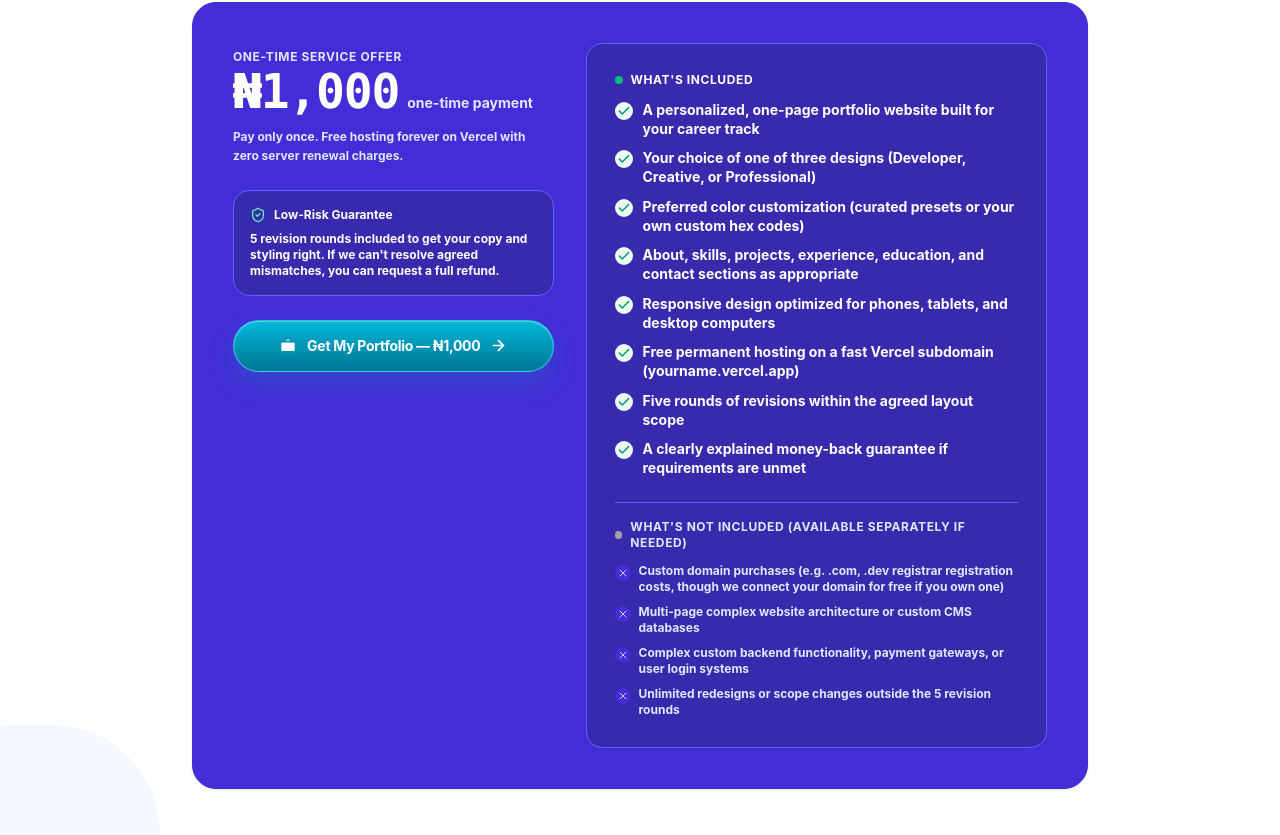
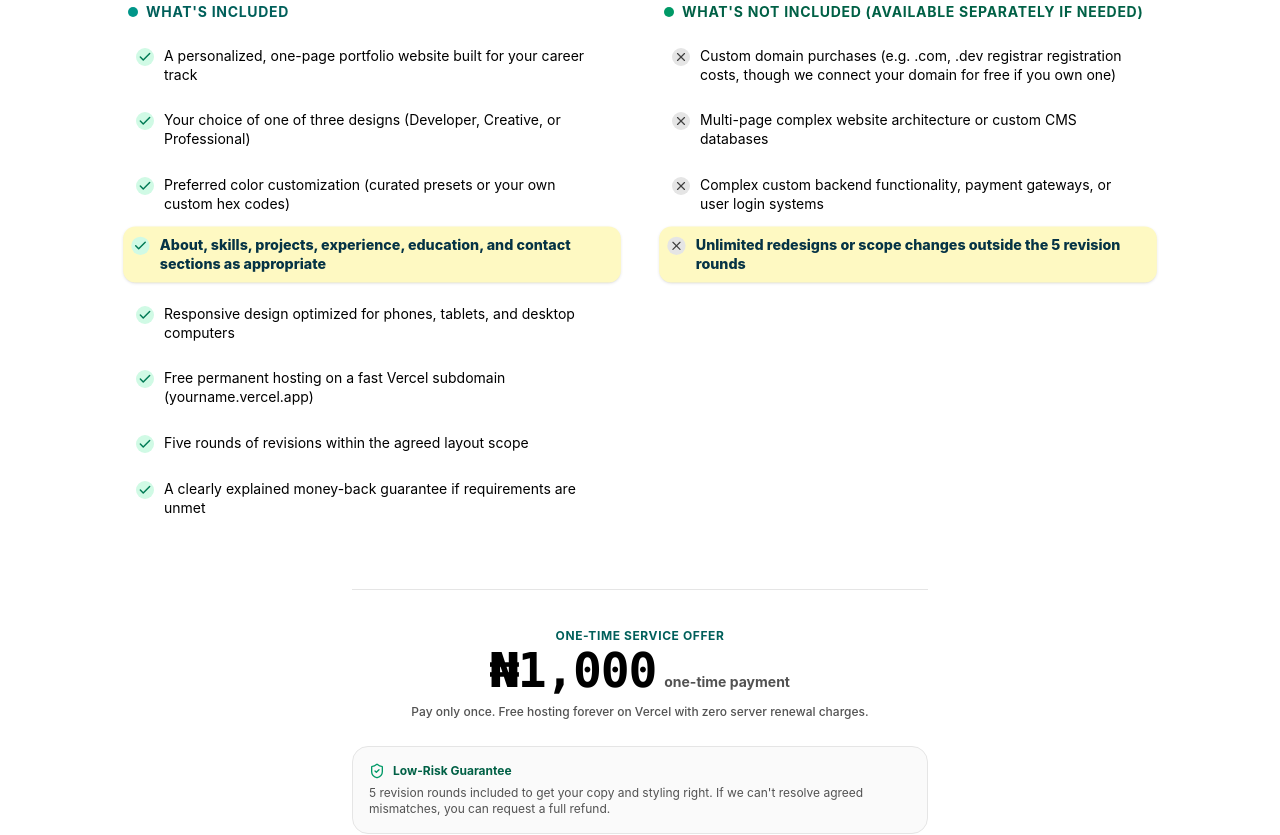
Before and after one commit to codeWithJomo/portfolio-campaign-marketing-website, a React (Vite) app: page / in a window 1280 px wide. Shown: the part 2919-3754 px from the top of the page. Built offline with nearby package versions, Linux system fonts and the light colour scheme; a web font is replaced by a local one.

Commit message:
feat(price transparency): updated copy and ui

```diff
--- a/src/components/WhatsIncluded.tsx
+++ b/src/components/WhatsIncluded.tsx
@@ -1,73 +1,206 @@
-import React from 'react';
-import { Check, X, ShieldCheck, Zap } from 'lucide-react';
-import { BrandButton } from './BrandButton';
-import { SectionDecorations } from './SectionDecorations';
+import React, { useState, useEffect } from "react";
+import { Check, X, ShieldCheck } from "lucide-react";
+import { BrandButton } from "./BrandButton";
+import { SectionDecorations } from "./SectionDecorations";
 
 interface WhatsIncludedProps {
   onGetStartedClick: () => void;
 }
 
-export const WhatsIncluded: React.FC<WhatsIncludedProps> = ({ onGetStartedClick }) => {
+export const WhatsIncluded: React.FC<WhatsIncludedProps> = ({
+  onGetStartedClick,
+}) => {
   const includedItems = [
-    'A personalized, one-page portfolio website built for your career track',
-    'Your choice of one of three designs (Developer, Creative, or Professional)',
-    'Preferred color customization (curated presets or your own custom hex codes)',
-    'About, skills, projects, experience, education, and contact sections as appropriate',
-    'Responsive design optimized for phones, tablets, and desktop computers',
-    'Free permanent hosting on a fast Vercel subdomain (yourname.vercel.app)',
-    'Five rounds of revisions within the agreed layout scope',
-    'A clearly explained money-back guarantee if requirements are unmet',
+    "A personalized, one-page portfolio website built for your career track",
+    "Your choice of one of three designs (Developer, Creative, or Professional)",
+    "Preferred color customization (curated presets or your own custom hex codes)",
+    "About, skills, projects, experience, education, and contact sections as appropriate",
+    "Responsive design optimized for phones, tablets, and desktop computers",
+    "Free permanent hosting on a fast Vercel subdomain (yourname.vercel.app)",
+    "Five rounds of revisions within the agreed layout scope",
+    "A clearly explained money-back guarantee if requirements are unmet",
   ];
 
   const notIncludedItems = [
-    'Custom domain purchases (e.g. .com, .dev registrar registration costs, though we connect your domain for free if you own one)',
-    'Multi-page complex website architecture or custom CMS databases',
-    'Complex custom backend functionality, payment gateways, or user login systems',
-    'Unlimited redesigns or scope changes outside the 5 revision rounds',
+    "Custom domain purchases (e.g. .com, .dev registrar registration costs, though we connect your domain for free if you own one)",
+    "Multi-page complex website architecture or custom CMS databases",
+    "Complex custom backend functionality, payment gateways, or user login systems",
+    "Unlimited redesigns or scope changes outside the 5 revision rounds",
   ];
 
+  const [activeIndex, setActiveIndex] = useState(0);
+
+  // Animation state for the One-Time Service Offer: 'visible', 'hiding', 'hidden', 'showing'
+  const [offerState, setOfferState] = useState<"visible" | "hidden">("visible");
+
+  // List looping effect
+  useEffect(() => {
+    const maxLen = Math.max(includedItems.length, notIncludedItems.length);
+    const interval = setInterval(() => {
+      setActiveIndex((prev) => (prev + 1) % maxLen);
+    }, 1800); // 1.8 seconds per item
+
+    return () => clearInterval(interval);
+  }, [includedItems.length, notIncludedItems.length]);
+
+  // Offer slide-in / slide-out loop effect
+  useEffect(() => {
+    let timeout: NodeJS.Timeout;
+
+    const runAnimationCycle = () => {
+      // Step 1: Visible for 5 seconds
+      setOfferState("visible");
+      timeout = setTimeout(() => {
+        // Step 2: Slide out / Hide
+        setOfferState("hidden");
+        timeout = setTimeout(() => {
+          // Step 3: Wait 1 second away before restarting cycle
+          runAnimationCycle();
+        }, 1000); // 1 second away
+      }, 5000); // 5 seconds visible
+    };
+
+    runAnimationCycle();
+
+    return () => clearTimeout(timeout);
+  }, []);
+
   return (
-    <section id="whats-included" className="relative isolate overflow-hidden py-20 bg-white border-b border-neutral-200/80">
+    <section
+      id="whats-included"
+      className="relative isolate overflow-hidden py-20 bg-white border-b border-neutral-200/80"
+    >
       <SectionDecorations className="-z-10" />
       <div className="mx-auto max-w-7xl px-4 sm:px-6 lg:px-8">
-
         {/* Section Header */}
         <div className="text-center max-w-2xl mx-auto space-y-3 mb-16">
-          <p className="text-2xl font-bold uppercase tracking-wider text-indigo-600">
-            Transparent Pricing & Scope
+          <p className="text-2xl font-bold uppercase tracking-wider text-black">
+            Pay only if you like it
           </p>
         </div>
 
-        {/* Pricing Card Grid */}
-        <div className="max-w-4xl mx-auto rounded-3xl border border-indigo-700 bg-indigo-700 p-6 sm:p-10 shadow-sm text-white font-bold">
-          <div className="grid grid-cols-1 lg:grid-cols-12 gap-8 items-start">
+        {/* Side-by-Side Lists (No Cards) */}
+        <div className="max-w-5xl mx-auto grid grid-cols-1 md:grid-cols-2 gap-12 items-start mb-16">
+          {/* What is included (Longer list - cycles through all items) */}
+          <div className="space-y-4">
+            <h3 className="text-sm font-bold uppercase tracking-wider text-teal-800 flex items-center gap-2">
+              <span className="w-2.5 h-2.5 rounded-full bg-teal-600" />
+              <span>What's Included</span>
+            </h3>
+            <ul className="space-y-2.5">
+              {includedItems.map((item, i) => {
+                const isActive = activeIndex === i;
+                const isExtendedPhase = i >= notIncludedItems.length;
 
-            {/* Left: Price & Callout */}
-            <div className="lg:col-span-5 space-y-6">
+                let activeBg = "bg-yellow-100";
+                if (isActive && isExtendedPhase) {
+                  activeBg = "bg-yellow-200 border border-yellow-300";
+                }
+
+                return (
+                  <li
+                    key={i}
+                    style={{ willChange: "transform, background-color" }}
+                    className={`flex items-start gap-2.5 p-2 rounded-xl transition-all duration-500 ease-out transform ${
+                      isActive
+                        ? `${activeBg} -translate-y-1 scale-[1.02] shadow-sm`
+                        : "bg-transparent translate-y-0 scale-100"
+                    }`}
+                  >
+                    <div className="mt-0.5 rounded-full p-0.5 bg-emerald-100 text-emerald-700 shrink-0">
+                      <Check className="w-3.5 h-3.5 stroke-[2.5]" />
+                    </div>
+                    <span
+                      className={`leading-snug text-xs sm:text-sm transition-colors duration-300 ${
+                        isActive
+                          ? "text-cyan-950 font-extrabold"
+                          : "text-black font-normal"
+                      }`}
+                    >
+                      {item}
+                    </span>
+                  </li>
+                );
+              })}
+            </ul>
+          </div>
+
+          {/* What is NOT included (Shorter list) */}
+          <div className="space-y-4">
+            <h3 className="text-sm font-bold uppercase tracking-wider text-emerald-800 flex items-center gap-2">
+              <span className="w-2.5 h-2.5 rounded-full bg-emerald-600" />
+              <span>What's Not Included (Available separately if needed)</span>
+            </h3>
+            <ul className="space-y-2.5">
+              {notIncludedItems.map((item, i) => {
+                const isActive = activeIndex === i;
+
+                return (
+                  <li
+                    key={i}
+                    style={{ willChange: "transform, background-color" }}
+                    className={`flex items-start gap-2.5 p-2 rounded-xl transition-all duration-500 ease-out transform ${
+                      isActive
+                        ? "bg-yellow-100 -translate-y-1 scale-[1.02] shadow-sm"
+                        : "bg-transparent translate-y-0 scale-100"
+                    }`}
+                  >
+                    <div className="mt-0.5 rounded-full p-0.5 bg-neutral-200 text-neutral-700 shrink-0">
+                      <X className="w-3.5 h-3.5 stroke-[2]" />
+                    </div>
+                    <span
+                      className={`leading-snug text-xs sm:text-sm transition-colors duration-300 ${
+                        isActive
+                          ? "text-cyan-950 font-extrabold"
+                          : "text-black font-normal"
+                      }`}
+                    >
+                      {item}
+                    </span>
+                  </li>
+                );
+              })}
+            </ul>
+          </div>
+        </div>
+
+        {/* Bottom Section: Offer details, Guarantee & CTA with Slide Animation */}
+        <div className="max-w-xl mx-auto text-center space-y-6 pt-8 border-t border-neutral-200 overflow-hidden">
+          {/* Animated One-Time Service Offer Container */}
+          <div
+            className={`transition-all duration-700 ease-in-out transform ${
+              offerState === "visible"
+                ? "opacity-100 translate-y-0 scale-100 max-h-40"
+                : "opacity-0 -translate-y-8 scale-95 max-h-0 pointer-events-none overflow-hidden"
+            }`}
+          >
             <div className="space-y-2">
-                <span className="text-xs font-bold uppercase tracking-wider text-indigo-100">
+              <span className="text-xs font-bold uppercase tracking-wider text-teal-800">
                 One-Time Service Offer
               </span>
-                <div className="flex items-baseline gap-2">
-                  <span className="text-4xl sm:text-5xl font-extrabold text-white tracking-tight font-mono">
+              <div className="flex items-baseline justify-center gap-2">
+                <span className="text-4xl sm:text-5xl font-extrabold text-black tracking-tight font-mono">
                   ₦1,000
                 </span>
-                  <span className="text-sm font-bold text-indigo-100">
+                <span className="text-sm font-bold text-neutral-600">
                   one-time payment
                 </span>
               </div>
-                <p className="text-xs font-bold text-indigo-100 leading-relaxed pt-1">
-                  Pay only once. Free hosting forever on Vercel with zero server renewal charges.
+              <p className="text-xs font-medium text-neutral-600 leading-relaxed">
+                Pay only once. Free hosting forever on Vercel with zero server
+                renewal charges.
               </p>
             </div>
+          </div>
 
-              <div className="p-4 rounded-2xl bg-indigo-800 border border-indigo-500 space-y-2 text-xs font-bold text-white">
-                <div className="flex items-center gap-2 font-bold text-white">
-                  <ShieldCheck className="w-4 h-4 text-emerald-300" />
+          <div className="p-4 rounded-2xl bg-neutral-50 border border-neutral-200 space-y-1.5 text-xs text-neutral-800 text-left">
+            <div className="flex items-center gap-2 font-bold text-emerald-800">
+              <ShieldCheck className="w-4 h-4 text-emerald-600" />
               <span>Low-Risk Guarantee</span>
             </div>
-                <p>
-                  5 revision rounds included to get your copy and styling right. If we can't resolve agreed mismatches, you can request a full refund.
+            <p className="text-neutral-600">
+              5 revision rounds included to get your copy and styling right. If
+              we can't resolve agreed mismatches, you can request a full refund.
             </p>
           </div>
 
@@ -80,51 +213,6 @@ export const WhatsIncluded: React.FC<WhatsIncludedProps> = ({ onGetStartedClick
             Get My Portfolio — ₦1,000
           </BrandButton>
         </div>
-
-            {/* Right: Included & Excluded Checklist */}
-            <div className="lg:col-span-7 space-y-6 bg-indigo-800 p-6 sm:p-7 rounded-2xl border border-indigo-500 text-white">
-
-              {/* What is included */}
-              <div className="space-y-3">
-                <h3 className="text-xs font-bold uppercase tracking-wider text-white flex items-center gap-2">
-                  <span className="w-2 h-2 rounded-full bg-emerald-500" />
-                  <span>What's Included</span>
-                </h3>
-                <ul className="space-y-2.5">
-                  {includedItems.map((item, i) => (
-                    <li key={i} className="flex items-start gap-2.5 text-xs sm:text-sm font-bold text-white">
-                      <div className="mt-0.5 rounded-full p-0.5 bg-emerald-50 text-emerald-600 shrink-0">
-                        <Check className="w-3.5 h-3.5 stroke-[2.5]" />
-                      </div>
-                      <span className="leading-snug">{item}</span>
-                    </li>
-                  ))}
-                </ul>
-              </div>
-
-              {/* What is NOT included (Honest boundaries) */}
-              <div className="pt-4 border-t border-indigo-500 space-y-3">
-                <h3 className="text-xs font-bold uppercase tracking-wider text-indigo-100 flex items-center gap-2">
-                  <span className="w-2 h-2 rounded-full bg-neutral-400" />
-                  <span>What's Not Included (Available separately if needed)</span>
-                </h3>
-                <ul className="space-y-2">
-                  {notIncludedItems.map((item, i) => (
-                    <li key={i} className="flex items-start gap-2 text-xs font-bold text-indigo-100">
-                      <div className="mt-0.5 rounded-full p-0.5 bg-indigo-700 text-indigo-200 shrink-0">
-                        <X className="w-3 h-3 stroke-[2]" />
-                      </div>
-                      <span className="leading-snug">{item}</span>
-                    </li>
-                  ))}
-                </ul>
-              </div>
-
-            </div>
-
-          </div>
-        </div>
-
       </div>
     </section>
   );
```
Lines whose indentation alone changed are shown as unchanged.
